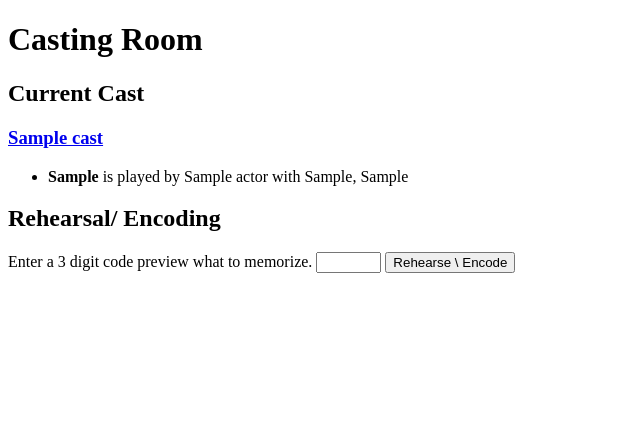
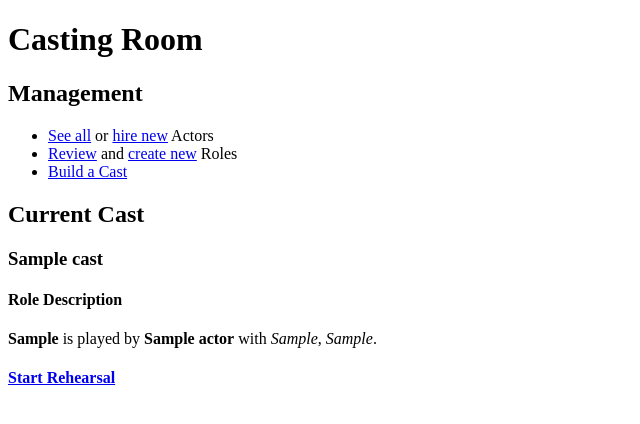
Before and after one commit to RapidAgileSoftware/MemoryPalace, a Django app: page /casting/ in a window 1280 px wide. Shown: the top 424 px of the page, without its empty margins (0-640 px from the left). Run offline with Django 5.2, Linux system fonts and the light colour scheme; tables that the repository leaves empty hold one stand-in row (values such as "Sample post").

Commit message:
Add useful links to index page, seperate rehearsal view

```diff
--- a/casting/templates/casting/index.html
+++ b/casting/templates/casting/index.html
@@ -8,30 +8,25 @@
 </head>
 <body>
 <h1>Casting Room</h1>
+<h2> Management</h2>
+    <ul>
+        <li><a href="../admin/casting/actor">See all</a> or <a href="../admin/casting/actor/add">hire new</a> Actors</li>
+        <li><a href="../admin/casting/role/">Review</a> and <a href="../admin/casting/actor/add">create new</a> Roles</li>
+        <li><a href="../admin/casting/cast/">Build a Cast</a></li>
+    </ul>
 <h2>Current Cast</h2>
 {% if currentCast %}
-    <h3><a href="#">{{ currentCast.title}}</a></h3>
-        <ul>
-            {% for role in currentRoles %}
-                <li><b>{{ role.acts_as }}</b> is played by {{ role.actor }} with {{ role.actor.prop }}, {{ role.actor.activity }}</li>
-            {% endfor %}
-        </ul>
+    <h3>{{ currentCast.title}}</h3>
+    <h4>Role Description</h4>
+    <p>
+    {% for role in currentRoles %}
+        <b>{{ role.acts_as }}</b> is played by <b>{{ role.actor }}</b> with <i>{{ role.actor.prop }}</i>, <i>{{ role.actor.activity }}</i>.
+    {% endfor %}
+    </p>
+    <h4><a href="{% url 'casting:rehearsal' currentCast.id %}" >Start Rehearsal</a></h4>
 {% else %}
     <p>No Casts found!</p>
 {% endif %}
 
-<!-- Rehearsal Form -->
-<h2>Rehearsal/ Encoding</h2>
-<form action="{% url 'casting:rehearsal' %}" method="post">
-    {% csrf_token %}
-    {% if error_message %}<h2>{{ error_message }}</h2>{% endif %}
-    <label for="rehearsal_input">Enter a 3 digit code preview what to memorize.</label>
-    <input type="text" name="rehearsal_input" id="rehearsal_input" maxlength="3" size="5">
-    <input type="submit" value="Rehearse \ Encode">
-</form>
-{%  if rehearsal_result %}
-    <h3>Rehearsal Results</h3>
-    <p>{{ rehearsal_result }}</p>
-{% endif %}
 </body>
 </html>
--- a/casting/urls.py
+++ b/casting/urls.py
@@ -5,5 +5,5 @@ app_name = 'casting'
 urlpatterns = [
     path('', views.index, name='index'),
     path('<int:pk>/', views.DetailView.as_view(), name='detail'),
-    path('rehearsal/', views.rehearsal, name='rehearsal'),
+    path('<int:cast_id>/rehearsal/', views.rehearsal, name='rehearsal'),
 ]
--- a/casting/views.py
+++ b/casting/views.py
@@ -1,6 +1,6 @@
-from django.shortcuts import render
+from django.shortcuts import render, get_object_or_404
 from django.views import generic
-from casting.models import Actor,Cast,Role
+from casting.models import Actor, Cast, Role
 
 
 def index(request):
@@ -20,15 +20,16 @@ class IndexView(generic.ListView):
         return Actor.objects.order_by("id")
 
 
-
 class DetailView(generic.DetailView):
     model = Actor
     template_name = "casting/details.html"
 
 
-def rehearsal(request):
+def rehearsal(request, cast_id):
+    cast = get_object_or_404(Cast, pk=cast_id)
     context = {
-        'actors_list': Actor.objects.order_by()[:5],
+        'activeCast': cast,
+        'activeRoles': cast.roles.all()
     }
     if request.method == 'POST':
         try:
@@ -36,4 +37,4 @@ def rehearsal(request):
         except KeyError:
             context['error_message'] = 'No rehearsal data provided'
 
-    return render(request, "casting/index.html", context)
+    return render(request, "casting/rehearsal.html", context)
```
Also changed, not shown: casting/templates/casting/rehearsal.html (added, +37 -0 lines).
